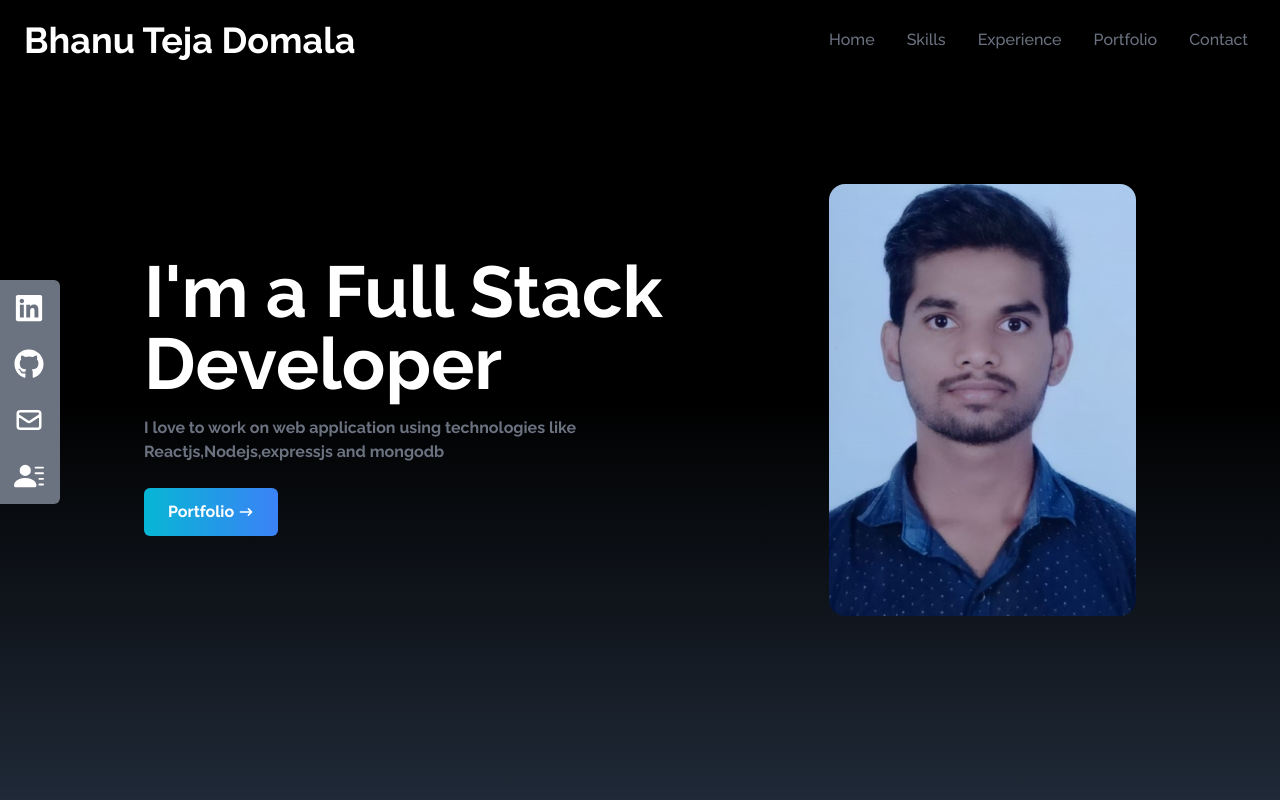
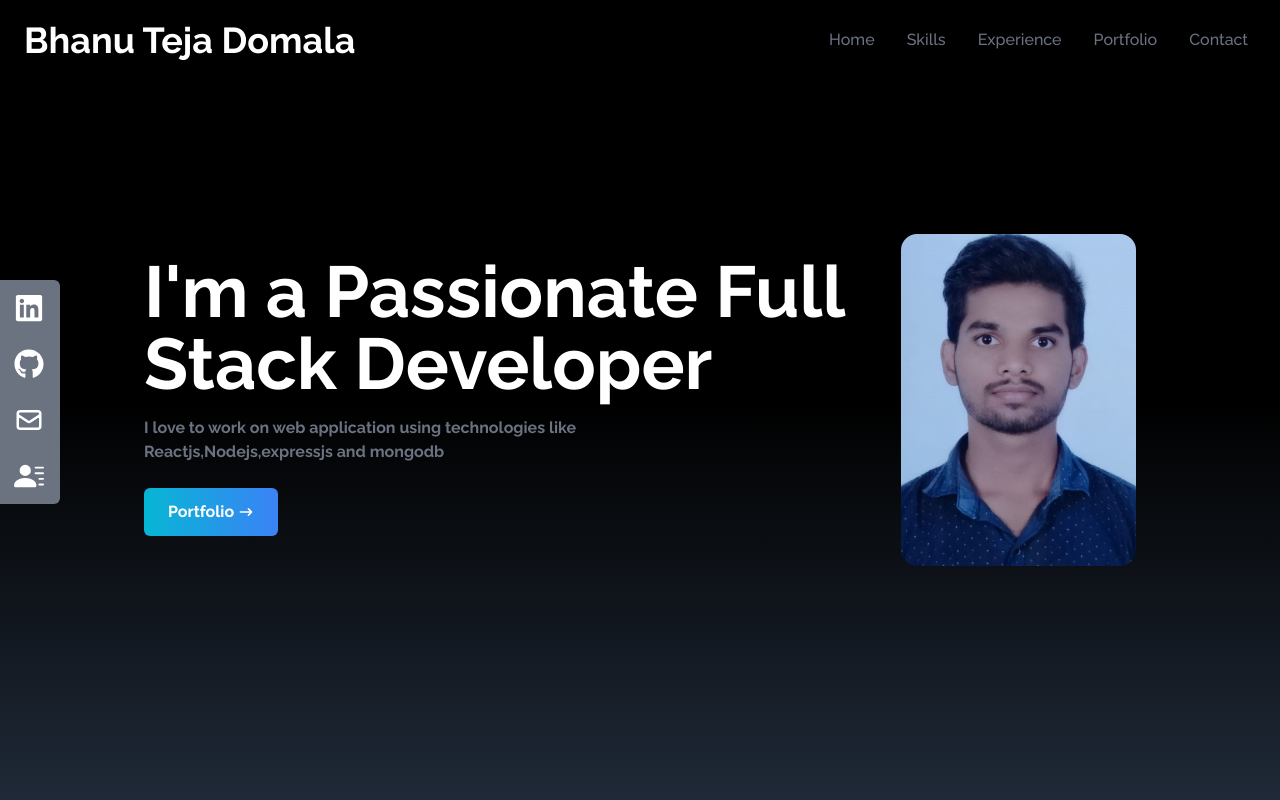
Before and after one commit to Bhanutejadomala/bhanutejadomala-portfolio, a React (Create React App) app: page / in a window 1280 px wide. Shown: the top 800 px of the page. Built offline with nearby package versions, Linux system fonts and the light colour scheme.

Commit message:
edited title

```diff
--- a/src/components/Home.jsx
+++ b/src/components/Home.jsx
@@ -12,7 +12,7 @@ const Home = () => {
       <div className=" max-w-screen-lg mx-auto flex flex-col md:flex-row items-center justify-center h-full px-4">
         <div className="flex flex-col justify-center h-full">
           <h2 className="text-4xl sm:text-7xl font-bold text-white">
-            I'm a Full Stack Developer
+            I'm a Passionate Full Stack Developer
           </h2>
           <p className="text-gray-500 py-4 max-w-md">
             I love to work on web application using technologies like
```
